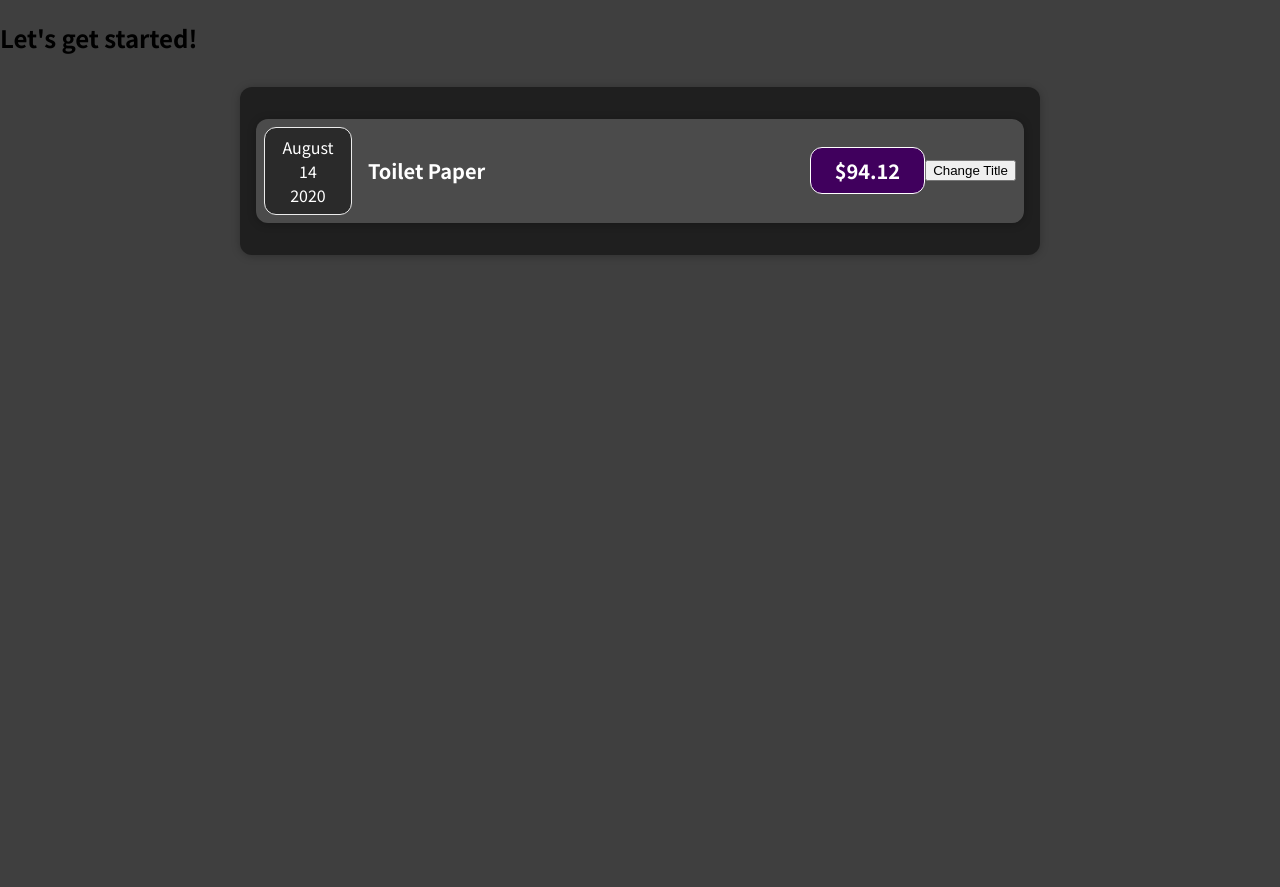
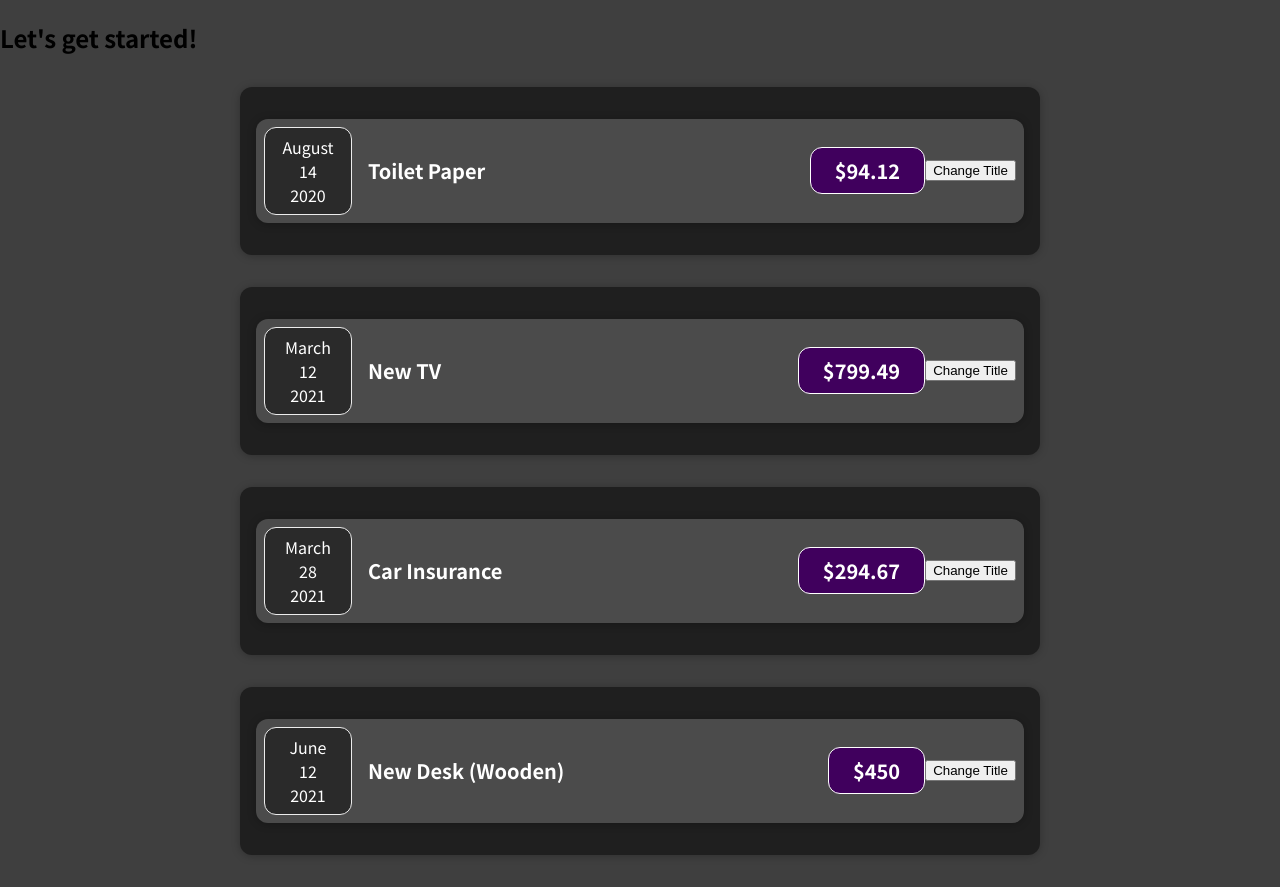
Before and after one commit to filipecamargos/React-App-Expenser-Tracker, a React (Create React App) app: page / in a window 1280 px wide. Before the commit the page ends 800 px from the top, so only its background shows below. Built offline with nearby package versions, Linux system fonts and the light colour scheme.

Commit message:
Change to harded coded to a dynamic map

```diff
--- a/src/components/Expenses/Expenses.js
+++ b/src/components/Expenses/Expenses.js
@@ -3,15 +3,17 @@ import Card from "../UI/Card";
 import "./Expenses.css";
 
 const Expenses = (props) => {
+  console.log(props)
   return (
+    props.items.map(expense =>
     <Card className="expenses">
       <ExpenseItem
-        title={props.items[0].title}
-        amount={props.items[0].amount}
-        date={props.items[0].date}
+        title={expense.title}
+        amount={expense.amount}
+        date={expense.date}
       ></ExpenseItem>
     </Card>
-  );
+  ));
 }
 
 export default Expenses;
```
